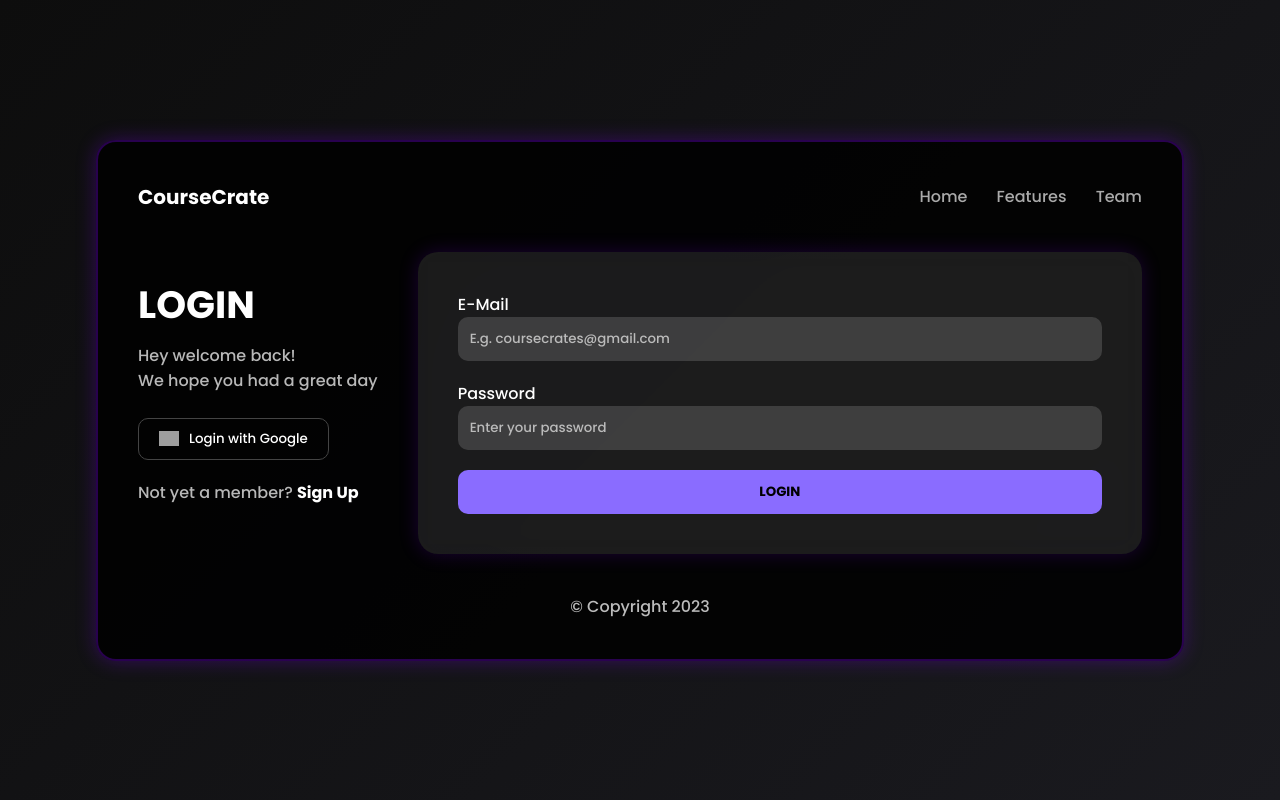
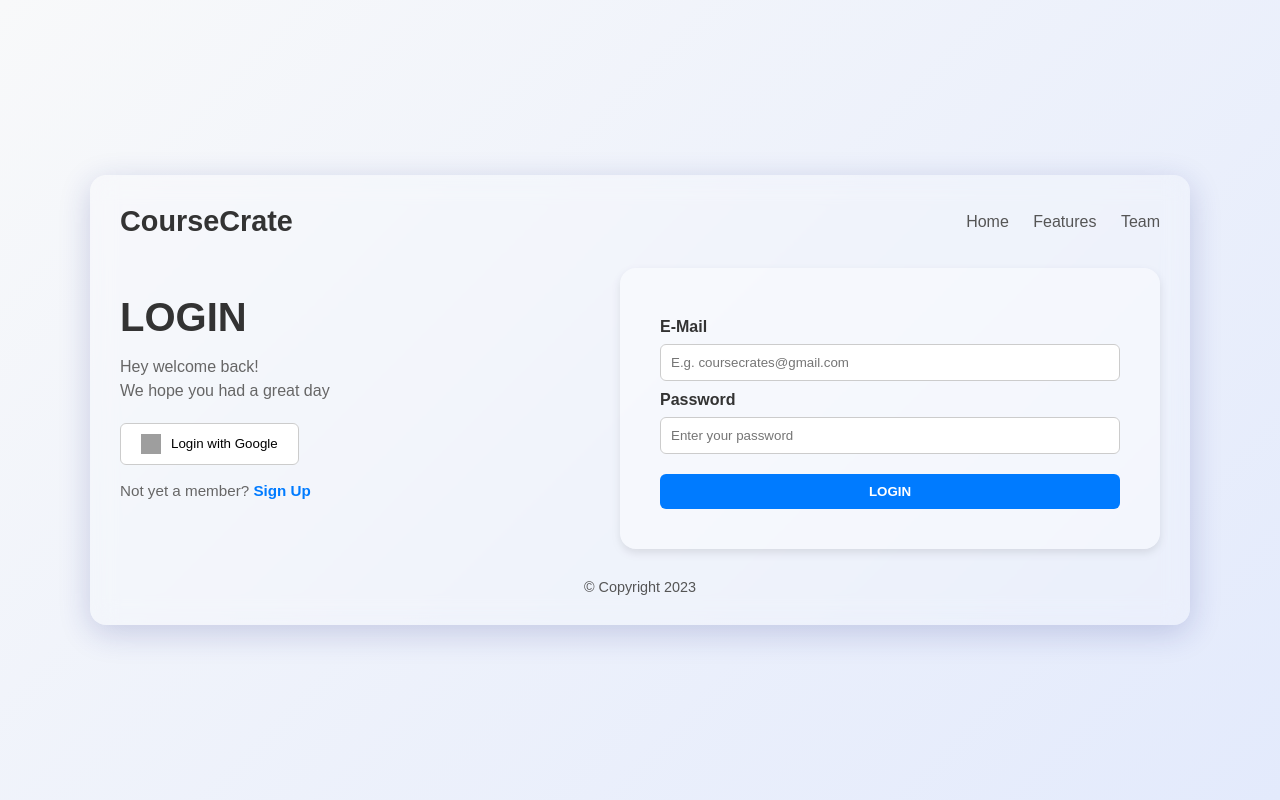
Before and after one commit to Lilbaby99k/lr, a plain HTML site: page index.html in a window 1280 px wide. Drawn offline with Linux system fonts and the light colour scheme; grey boxes are pictures that could not be loaded.

Commit message:
Update style.css

```diff
--- a/style.css
+++ b/style.css
@@ -1,54 +1,59 @@
-@import url('https://fonts.googleapis.com/css2?family=Poppins:wght@300;500;700&display=swap');
-
+/* Base reset */
 * {
   margin: 0;
   padding: 0;
   box-sizing: border-box;
-  font-family: 'Poppins', sans-serif;
+  font-family: "Poppins", sans-serif;
 }
 
 body {
-  background: linear-gradient(135deg, #0d0d0d, #1a1a1f);
-  color: #fff;
-  height: 100vh;
+  background: linear-gradient(135deg, #f8f9fa, #e3eafc);
+  min-height: 100vh;
   display: flex;
   justify-content: center;
   align-items: center;
 }
 
+/* Layout container */
 .container {
-  width: 85%;
+  width: 90%;
   max-width: 1100px;
-  background: rgba(0, 0, 0, 0.85);
-  border-radius: 20px;
-  padding: 40px;
-  box-shadow: 0 0 20px rgba(128, 0, 255, 0.3);
-  border: 2px solid rgba(128, 0, 255, 0.3);
+  background: rgba(255, 255, 255, 0.2);
+  border-radius: 16px;
+  box-shadow: 0 8px 32px rgba(31, 38, 135, 0.2);
+  backdrop-filter: blur(12px);
+  padding: 30px;
+  display: flex;
+  flex-direction: column;
 }
 
+/* Header */
 header {
   display: flex;
   justify-content: space-between;
   align-items: center;
-  margin-bottom: 40px;
+  margin-bottom: 30px;
 }
 
 header .logo {
+  font-size: 1.8rem;
   font-weight: 700;
-  font-size: 20px;
+  color: #333;
 }
 
-nav a {
-  color: #aaa;
-  margin-left: 25px;
+header nav a {
   text-decoration: none;
-  transition: 0.3s;
+  color: #555;
+  margin-left: 20px;
+  font-weight: 500;
+  transition: color 0.3s ease;
 }
 
-nav a:hover {
-  color: #fff;
+header nav a:hover {
+  color: #007bff;
 }
 
+/* Login section */
 .login-section {
   display: flex;
   justify-content: space-between;
@@ -56,84 +61,155 @@ nav a:hover {
   gap: 40px;
 }
 
+.left {
+  flex: 1;
+}
+
 .left h1 {
-  font-size: 38px;
-  margin-bottom: 10px;
+  font-size: 2.5rem;
+  margin-bottom: 15px;
+  color: #333;
 }
 
 .left p {
-  margin-bottom: 25px;
-  color: #b8b8b8;
+  margin-bottom: 20px;
+  color: #666;
+  line-height: 1.5;
 }
 
 .google-btn {
-  background: transparent;
-  border: 1px solid #444;
-  padding: 10px 20px;
   display: flex;
   align-items: center;
-  border-radius: 10px;
+  justify-content: center;
   gap: 10px;
+  padding: 10px 20px;
+  background: white;
+  border: 1px solid #ccc;
+  border-radius: 6px;
   cursor: pointer;
-  color: #fff;
+  transition: 0.3s ease;
+  font-weight: 500;
 }
 
 .google-btn img {
   width: 20px;
+  height: 20px;
+}
+
+.google-btn:hover {
+  background: #f8f8f8;
 }
 
 .signup-text {
-  margin-top: 20px;
-  color: #b8b8b8;
+  margin-top: 15px;
+  font-size: 0.95rem;
+  color: #555;
 }
 
 .signup-text a {
-  color: #fff;
+  color: #007bff;
+  text-decoration: none;
   font-weight: 600;
-  text-decoration: none;
 }
 
-.glass {
-  background: rgba(255, 255, 255, 0.1);
+/* Right form area */
+.right {
+  flex: 1;
+  background: rgba(255, 255, 255, 0.4);
+  border-radius: 16px;
   padding: 40px;
-  border-radius: 20px;
-  backdrop-filter: blur(15px);
-  box-shadow: 0 0 20px rgba(128, 0, 255, 0.2);
-  flex: 1;
+  box-shadow: 0 4px 10px rgba(0, 0, 0, 0.1);
 }
 
-.glass input {
-  width: 100%;
-  padding: 12px;
-  margin-bottom: 20px;
-  border: none;
-  border-radius: 10px;
-  background: rgba(255, 255, 255, 0.15);
-  color: #fff;
+.right label {
+  display: block;
+  margin-top: 10px;
+  font-weight: 600;
+  color: #333;
 }
 
-.glass input::placeholder {
-  color: #bbb;
+.right input {
+  width: 100%;
+  margin-top: 8px;
+  padding: 10px;
+  border: 1px solid #ccc;
+  border-radius: 6px;
+  outline: none;
 }
 
 .login-btn {
   width: 100%;
-  background: #8a6cff;
+  margin-top: 20px;
+  background: #007bff;
+  color: white;
+  padding: 10px;
   border: none;
-  padding: 12px;
-  border-radius: 10px;
-  color: #000;
+  border-radius: 6px;
   font-weight: 600;
   cursor: pointer;
-  transition: 0.3s;
+  transition: 0.3s ease;
 }
 
 .login-btn:hover {
-  background: #a084ff;
+  background: #0056b3;
 }
 
+/* Footer */
 footer {
   text-align: center;
-  margin-top: 40px;
-  color: #bbb;
+  margin-top: 30px;
+  font-size: 0.9rem;
+  color: #555;
 }
+
+/* Responsive Design */
+
+/* Tablets (≤ 992px) */
+@media (max-width: 992px) {
+  .login-section {
+    flex-direction: column;
+    gap: 20px;
+  }
+
+  .left, .right {
+    width: 100%;
+  }
+
+  .left h1 {
+    font-size: 2rem;
+  }
+}
+
+/* Mobile (≤ 600px) */
+@media (max-width: 600px) {
+  header {
+    flex-direction: column;
+    align-items: center;
+  }
+
+  header nav {
+    margin-top: 10px;
+  }
+
+  .container {
+    padding: 20px;
+  }
+
+  .left h1 {
+    font-size: 1.8rem;
+  }
+
+  .right {
+    padding: 25px;
+  }
+
+  .google-btn {
+    flex-direction: column;
+    gap: 5px;
+    text-align: center;
+  }
+
+  footer {
+    margin-top: 20px;
+  }
+}
```
